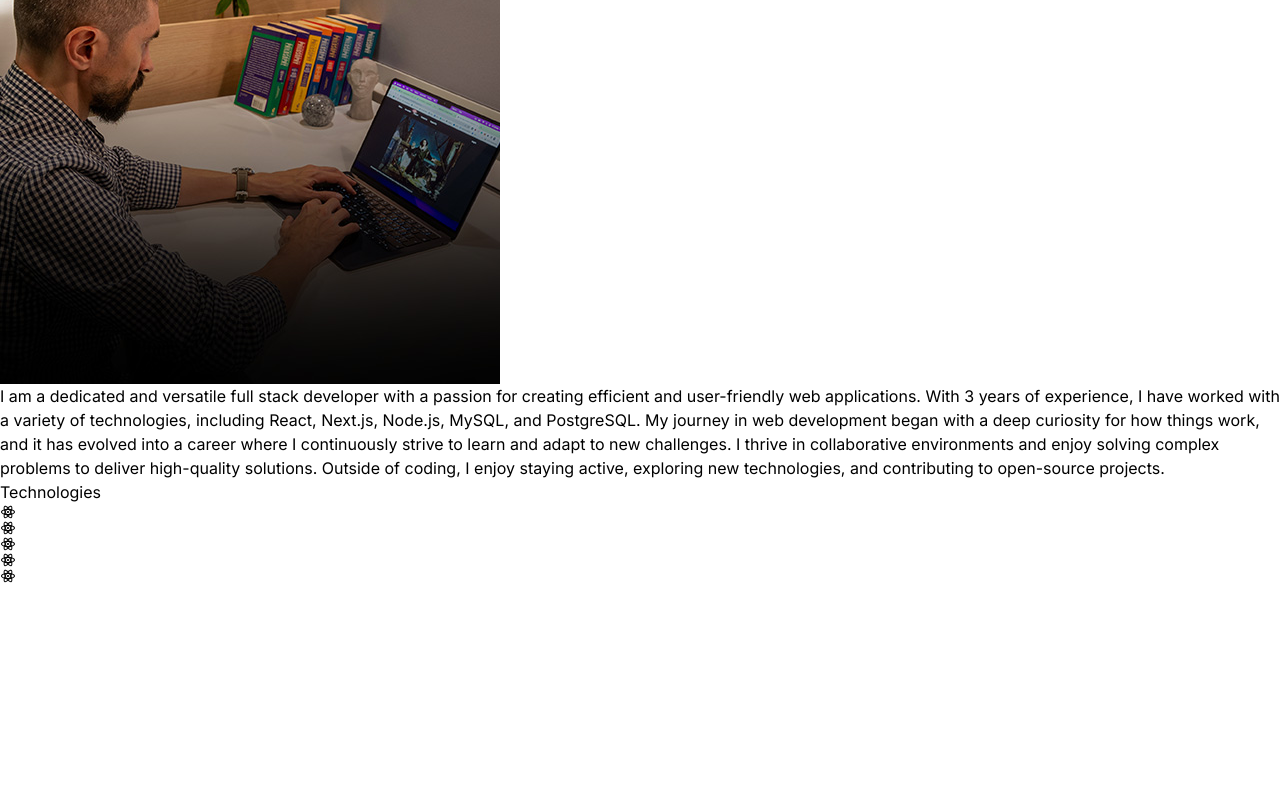
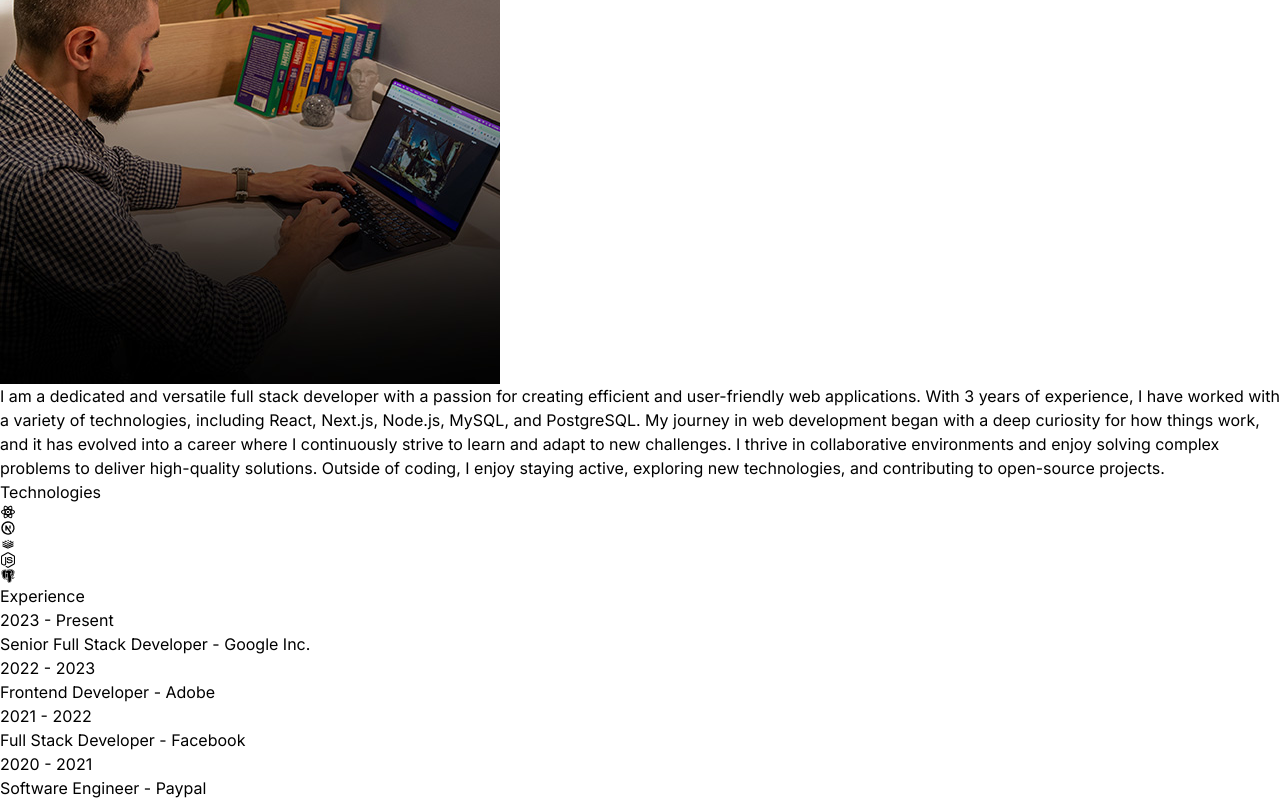
Before and after one commit to mohhaych/react-portfolio, a React (Vite) app: page / in a window 1280 px wide. Shown: the part 828-1628 px from the top of the page. Before the commit the page ends 1412 px from the top, so only its background shows below. Built offline with nearby package versions, Linux system fonts and the light colour scheme.

Commit message:
Add Experience component and update Technologies component

```diff
--- a/src/App.jsx
+++ b/src/App.jsx
@@ -1,4 +1,5 @@
 import About from "./components/About";
+import Experience from "./components/Experience";
 import Hero from "./components/Hero";
 import Navbar from "./components/Navbar";
 import Technologies from "./components/Technologies";
@@ -18,6 +19,7 @@
         <Hero />
         <About />
         <Technologies />
+        <Experience />
       </div>
     </div>
   )
--- /dev/null
+++ b/src/components/Experience.jsx
@@ -0,0 +1,28 @@
+import { EXPERIENCES } from "../constants"
+
+const Experience = () => {
+  return (
+    <div className="border-b border-netural-900 pb-4">
+        <h2 className="my-20 text-center text-4xl">Experience</h2>
+        <div>
+            {EXPERIENCES.map((experience, index) => (
+                <div key={index} className="mb-8 flex flex-wrap lg:justify-center">
+                    <div className="w-full lgw:w-1/4">
+                        <p className="mb-2 text-sm text-neutral-400">{experience.year}</p>
+                    </div>
+                    <div className="w-full max-w-xl lg:w-3/4">
+                        <h6 className="mb-2 font-semibold">
+                            {experience.role} -{" "}
+                            <span className="text-sm text-purple-100">
+                                {experience.company}
+                            </span>
+                        </h6>
+                    </div>
+                </div>
+            ))}
+        </div>
+        </div>
+  )
+}
+
+export default Experience
--- a/src/components/Technologies.jsx
+++ b/src/components/Technologies.jsx
@@ -1,8 +1,7 @@
 import { RiReactjsLine } from 'react-icons/ri';
-import { TbBrandNextJs } from 'react-icons/tb';
-import { SiMongodb } from 'react-icons/si';
+import { TbBrandNextjs } from 'react-icons/tb';
 import { DiRedis } from 'react-icons/di';
-import { FaNodeJS } from 'react-icons/fa';
+import { FaNodeJs } from 'react-icons/fa';
 import { BiLogoPostgresql } from 'react-icons/bi';
 
 const Technologies = () => {
@@ -14,16 +13,16 @@
                 <RiReactjsLine className='text-7xl text-cyan-400'/>
             </div>
             <div className="rounded-2xl border-4 border-neutral-800 p-4">
-                <RiReactjsLine className='text-7xl text-cyan-400'/>
+                <TbBrandNextjs className='text-7xl'/>
             </div>
             <div className="rounded-2xl border-4 border-neutral-800 p-4">
-                <RiReactjsLine className='text-7xl text-cyan-400'/>
+                <DiRedis className='text-7xl text-red-700'/>
             </div>
             <div className="rounded-2xl border-4 border-neutral-800 p-4">
-                <RiReactjsLine className='text-7xl text-cyan-400'/>
+                <FaNodeJs className='text-7xl text-green-500'/>
             </div>
             <div className="rounded-2xl border-4 border-neutral-800 p-4">
-                <RiReactjsLine className='text-7xl text-cyan-400'/>
+                <BiLogoPostgresql className='text-7xl text-sjy-700'/>
             </div>
         </div>
     </div>
```
